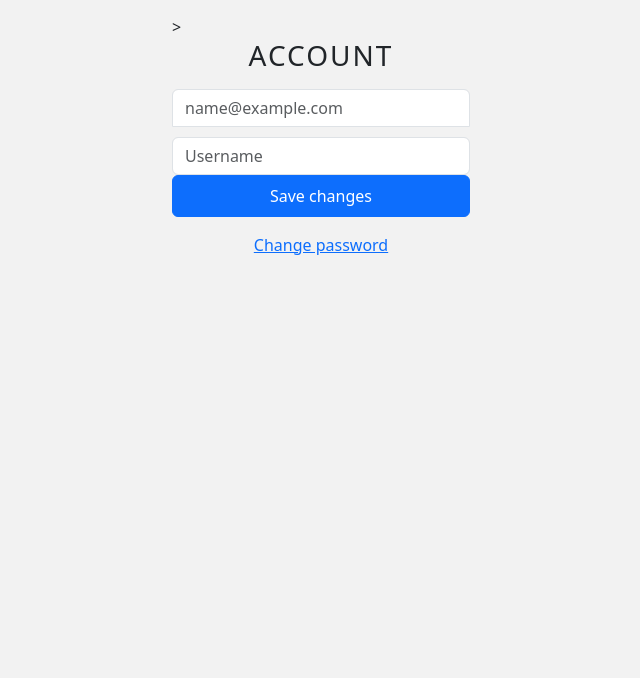
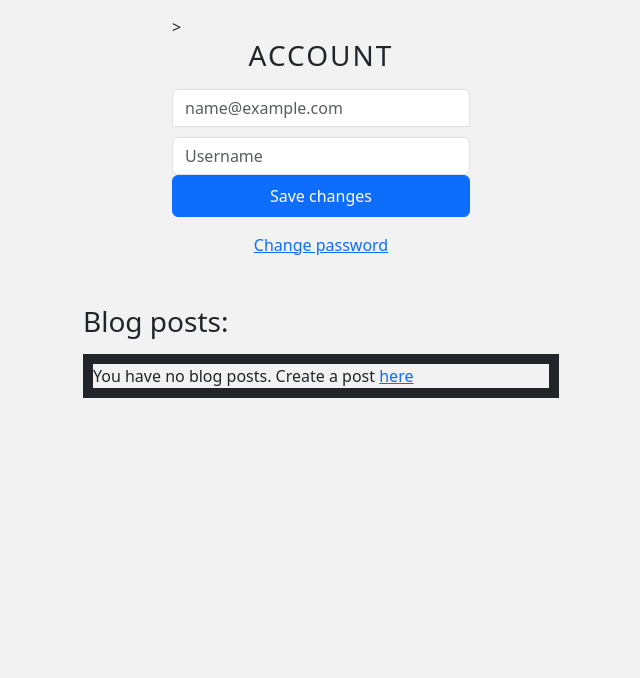
Before and after one commit to Jordan-Finlay/blog_online, a Django app: template account/templates/account/account.html in a window 1280 px wide. Shown: the part 89-767 px from the top of the page, without its empty margins (319-959 px from the left). Run offline with Django 4.2, Linux system fonts and the light colour scheme; the template is opened without the code that fills it, so the values that code supplies are empty.

Commit message:
updated on account to show blog posts from user

```diff
--- a/account/templates/account/account.html
+++ b/account/templates/account/account.html
@@ -32,31 +32,36 @@
     .h3 {
         text-align: center;
     }
+    .blog-posts {
+        max-width: 500px;
+        width: 100%;
+        margin: auto;
+    }
 
 </style>
 
 <form class="form-signin w-100 m-auto" method='POST'>{% csrf_token %}>
-    <h1 class="h3 mb-3 fw-normal">Account</h1>
-
+    <h1 class="h3 mb-3 fw-normal">Account</h1><!--Account change-->
+    <!--Email to change-->
     <input type="email" name="email" class="form-control" placeholder="name@example.com" value="{{account_form.initial.email}}">
-
+    <!--Username to change-->
     <input type="text" name="username" class="form-control" id="inputUsername" placeholder="Username" value="{{account_form.initial.username}}">
 
     {% for field in account_form %}
         <p>
-            {% for error in field.errors %}
+            {% for error in field.errors %}<!--Error checks-->
                 <p style="color: red;">{{ error }}</p>
             {% endfor %}
         </p>
     {% endfor %}
 
-    {% if account_form.non_field_errors %}
+    {% if account_form.non_field_errors %}<!--Error checks-->
         <div style="color: red;">
             <p>{{account_form.non_field_errors}}</p>
         </div>
     {% endif %}
 
-    {% if success_message %}
+    {% if success_message %}<!--Success message to show user the change has been made-->
         <p style="color: green;"; text-align: center;>{{ success_message }}</p>
     {% endif %}
 
@@ -69,5 +74,25 @@
         <a class="m-auto" href="{% url 'password_change' %}">Change password</a>
     </div>
 
+    <!--A section to show all blog posts from the user/if any-->
+    <div class="container mt-4 p-4">
+        <div class="row">
+            <div class="blog-posts">
+                <h3 class="mb-3 font-weight-normal">Blog posts:</h3>
+                {% if blog_posts %}
+                <ul>
+                    {% for post in blog_posts %}
+                    <a class="form-control" href="#" style="text-decoration: none;">
+                        <li class="list-group-item">{{post}}</li>
+                    </a>
+                    {% endfor %}
+                </ul>
+                {% else %}<!--A link if the user hasn't posted yet and would like to-->
+                <p>You have no blog posts. Create a post <a href="{% url 'blog:create' %}">here</a></p>
+                {% endif %}
+            </div>
+        </div>
+    </div>
+
 
     {% endblock content %}
--- a/account/views.py
+++ b/account/views.py
@@ -1,7 +1,7 @@
 from django.shortcuts import render, redirect
 from django.contrib.auth import login, authenticate, logout
 from account.forms import RegistrationForm, AccountAuthenticationForm, AccountUpdateForm
-
+from blog.models import BlogPost
 
 def registration_view(request):
     context = {}
@@ -78,6 +78,10 @@ def account_view(request):
             }
         )
     context['account_form'] = form
+
+    blog_posts = BlogPost.objects.filter(author=request.user)
+    context['blog_posts'] = blog_posts
+
     return render(request, 'account/account.html', context)
 
 def must_authenticate_view(request):
```
Also changed, not shown: blog/templates/blog/create_blog.html (line endings or trailing spaces).
